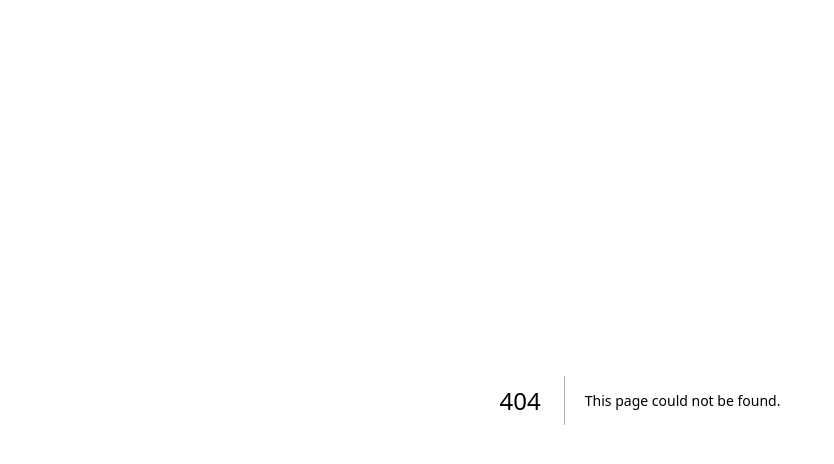
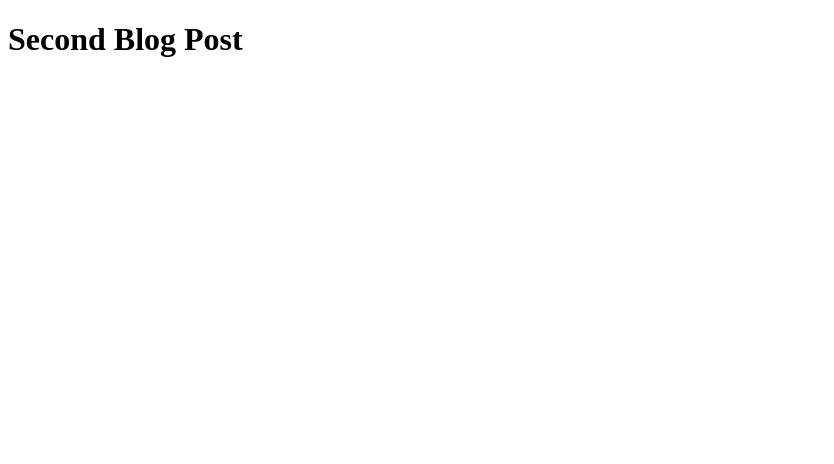
Before and after one commit to nifnip22/Belajar-Next.js, a Next.js app: page /blog/second in a window 1280 px wide. Before the commit this address had no page. Shown: the top 464 px of the page, without its empty margins (0-834 px from the left). Built offline with nearby package versions, Linux system fonts and the light colour scheme.

Commit message:
Nested Routes

```diff
--- /dev/null
+++ b/src/app/blog/first/page.tsx
@@ -0,0 +1,5 @@
+export default function FirstBlog() {
+    return (
+        <h1>First Blog Post</h1>
+    )
+}
--- /dev/null
+++ b/src/app/blog/second/page.tsx
@@ -0,0 +1,5 @@
+export default function SecondBlog() {
+    return (
+        <h1>Second Blog Post</h1>
+    )
+}
--- a/src/app/page.tsx
+++ b/src/app/page.tsx
@@ -1,7 +1,7 @@
 /*
-    Di Next.js, secara default App Router dibuat dan dijalankan dengan file page.tsx sebagai root segment di dalam folder src/app.
+    Di Next.js, secara default App Router dibuat dan dijalankan dengan file page.tsx sebagai Root Segment di dalam folder src/app.
     Folder app juga bisa membuat folder lainnya yang isinya juga terdapat page.tsx sebagai Additional Routes.
-    Pastikan pemberian nama folder menggunakan lowercase karena nama folder akan digunakan sebagai segment URL.
+    Pastikan pemberian nama folder menggunakan lowercase karena nama folder akan digunakan sebagai URL Segment.
 */
 
 export default function Home() {
```
Also changed, not shown: src/app/blog/page.tsx (added, +17 -0 lines).
